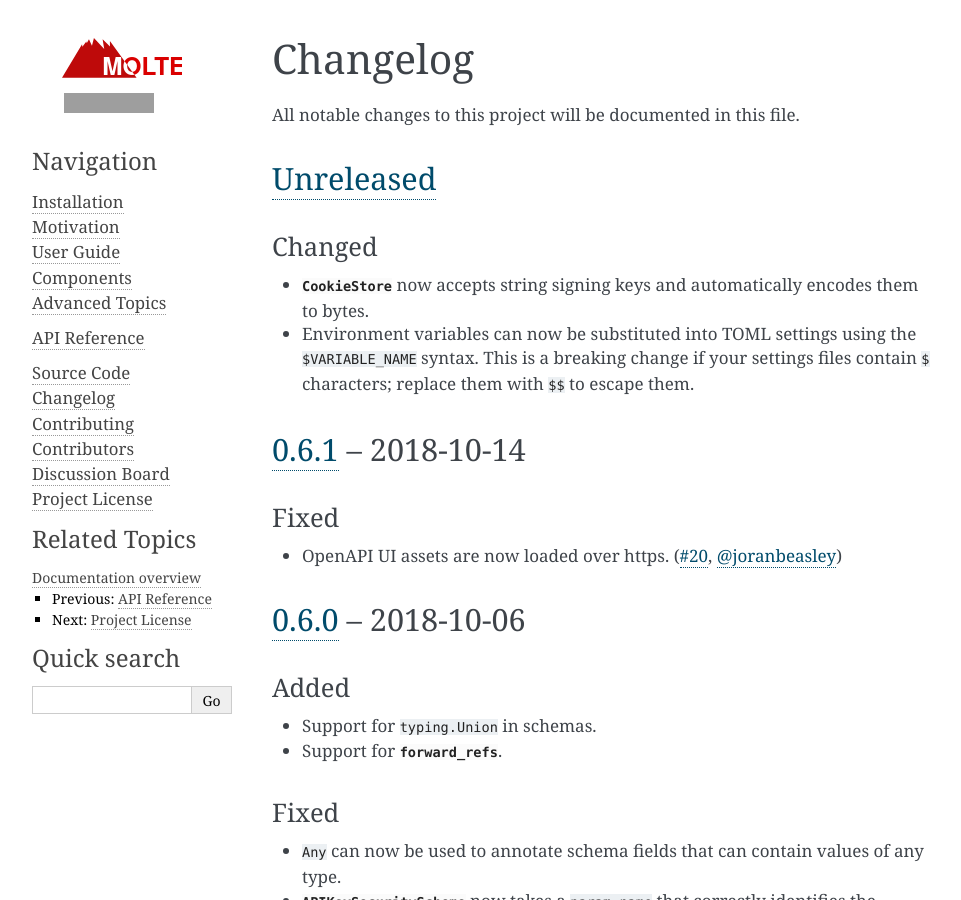
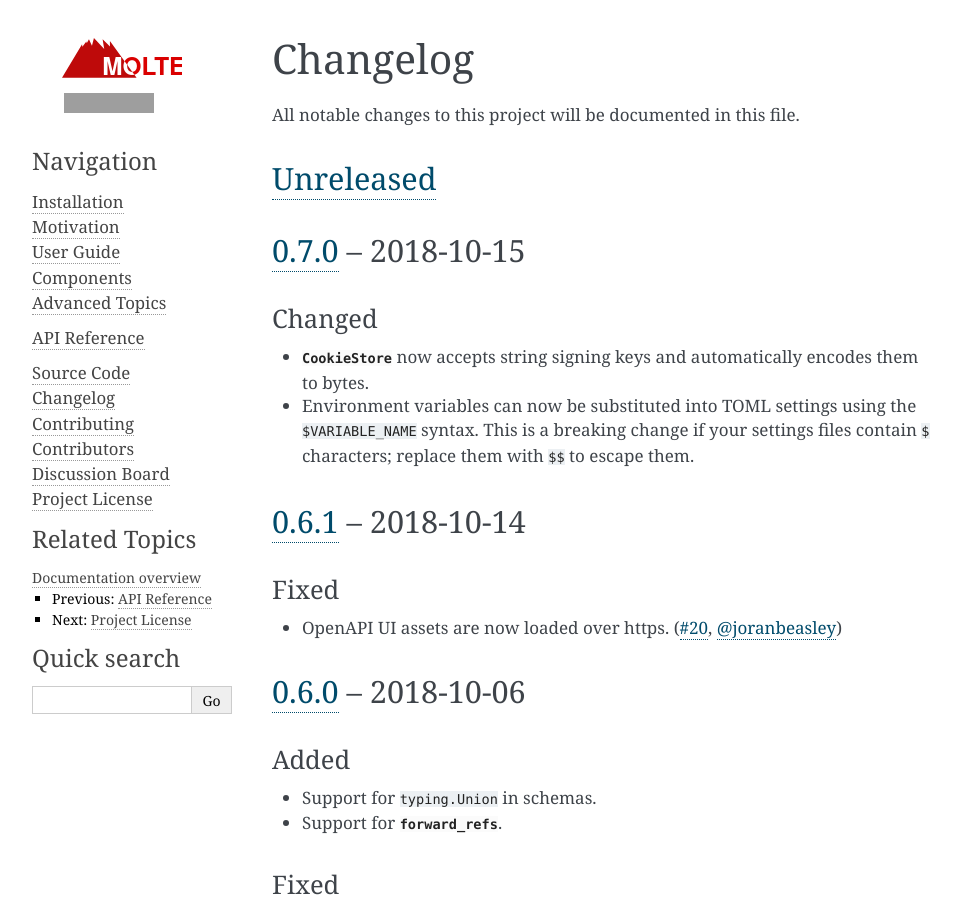
Before and after one commit to Bogdanp/molten, a Sphinx documentation site: the page built from docs/source/changelog.rst, in a window 1280 px wide and 900 px high. Shown: the whole window, without its empty margins (148-1109 px from the left). Built offline with Sphinx 7.4.7, drawn with Linux system fonts in a browser that asks for light colours; grey boxes are pictures that could not be loaded.

Commit message:
doc: update changelog

```diff
--- a/docs/source/changelog.rst
+++ b/docs/source/changelog.rst
@@ -8,6 +8,9 @@ All notable changes to this project will be documented in this file.
 
 `Unreleased`_
 -------------
+
+`0.7.0`_ -- 2018-10-15
+----------------------
 
 Changed
 ^^^^^^^
@@ -221,7 +224,8 @@ Changed
 * Initial release.
 
 
-.. _Unreleased: https://github.com/Bogdanp/molten/compare/v0.6.1...HEAD
+.. _Unreleased: https://github.com/Bogdanp/molten/compare/v0.7.0...HEAD
+.. _0.7.0: https://github.com/Bogdanp/molten/compare/v0.6.1...v0.7.0
 .. _0.6.1: https://github.com/Bogdanp/molten/compare/v0.6.0...v0.6.1
 .. _0.6.0: https://github.com/Bogdanp/molten/compare/v0.5.2...v0.6.0
 .. _0.5.2: https://github.com/Bogdanp/molten/compare/v0.5.1...v0.5.2
```
